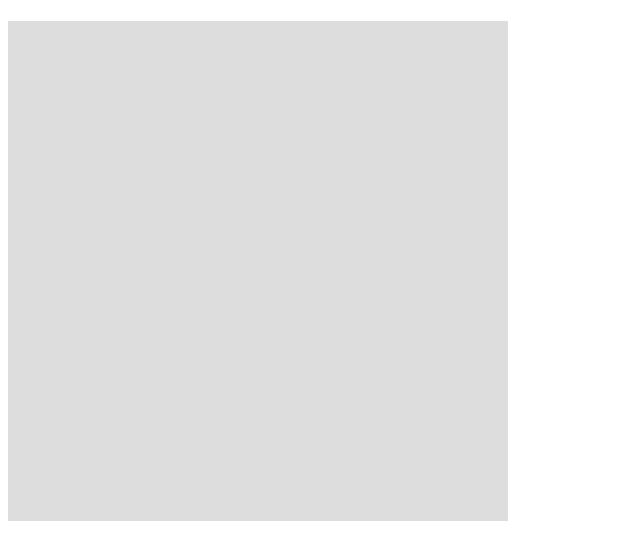
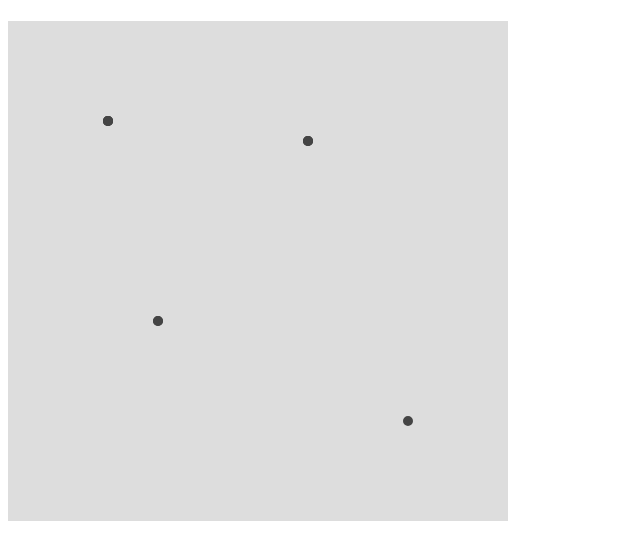
Before and after one commit to mateuszmanczak04/bezier-curve-drawer, a website: page index.html in a window 1280 px wide. Shown: the part 59-618 px from the top of the page, without its empty margins (0-640 px from the left). Drawn offline with Linux system fonts and the light colour scheme.

Commit message:
Draw solo points

```diff
--- a/index.html
+++ b/index.html
@@ -8,6 +8,6 @@
 	<body>
 		<h1>Bezier curve</h1>
 		<canvas id="canvas" width="500" height="500"></canvas>
-		<script src="./build/app.js"></script>
+		<script src="build/app.js"></script>
 	</body>
 </html>
--- a/src/app.ts
+++ b/src/app.ts
@@ -1,7 +1,34 @@
+class Point {
+	_radiusX = 5;
+	_radiusY = 5;
+
+	constructor(
+		private _x: number,
+		private _y: number,
+		private _ctx: CanvasRenderingContext2D,
+	) {}
+
+	get x() {
+		return this._x;
+	}
+
+	get y() {
+		return this._y;
+	}
+
+	draw() {
+		this._ctx.ellipse(this._x, this._y, this._radiusX, this._radiusY, Math.PI, 0, 2 * Math.PI);
+		this._ctx.fill();
+		this._ctx.closePath();
+	}
+}
+
 const canvas = document.querySelector('#canvas') as HTMLCanvasElement;
 canvas.style.backgroundColor = '#ddd';
 
 const ctx = canvas.getContext('2d');
+
+if (!ctx) throw new Error('Canvas context not found!');
 
 // Reset canvas state
 ctx.clearRect(0, 0, 500, 500);
@@ -10,4 +37,13 @@ ctx.clearRect(0, 0, 500, 500);
 ctx.strokeStyle = '#222';
 ctx.fillStyle = '#444';
 
-const points = [new Point(100, 100), new Point(200, 120), new Point(150, 300), new Point(400, 40)];
+const points = [
+	new Point(100, 100, ctx),
+	new Point(300, 120, ctx),
+	new Point(150, 300, ctx),
+	new Point(400, 400, ctx),
+];
+
+points.forEach((point) => point.draw());
+
+const [A, B, C, D] = points;
--- a/src/point.ts
+++ /dev/null
@@ -1,8 +0,0 @@
-class Point {
-	declare x;
-	declare y;
-	constructor(x: number, y: number) {
-		this.x = x;
-		this.y = y;
-	}
-}
```
Also changed, not shown: build/app.js, build/point.js (deleted), 3 other files.
